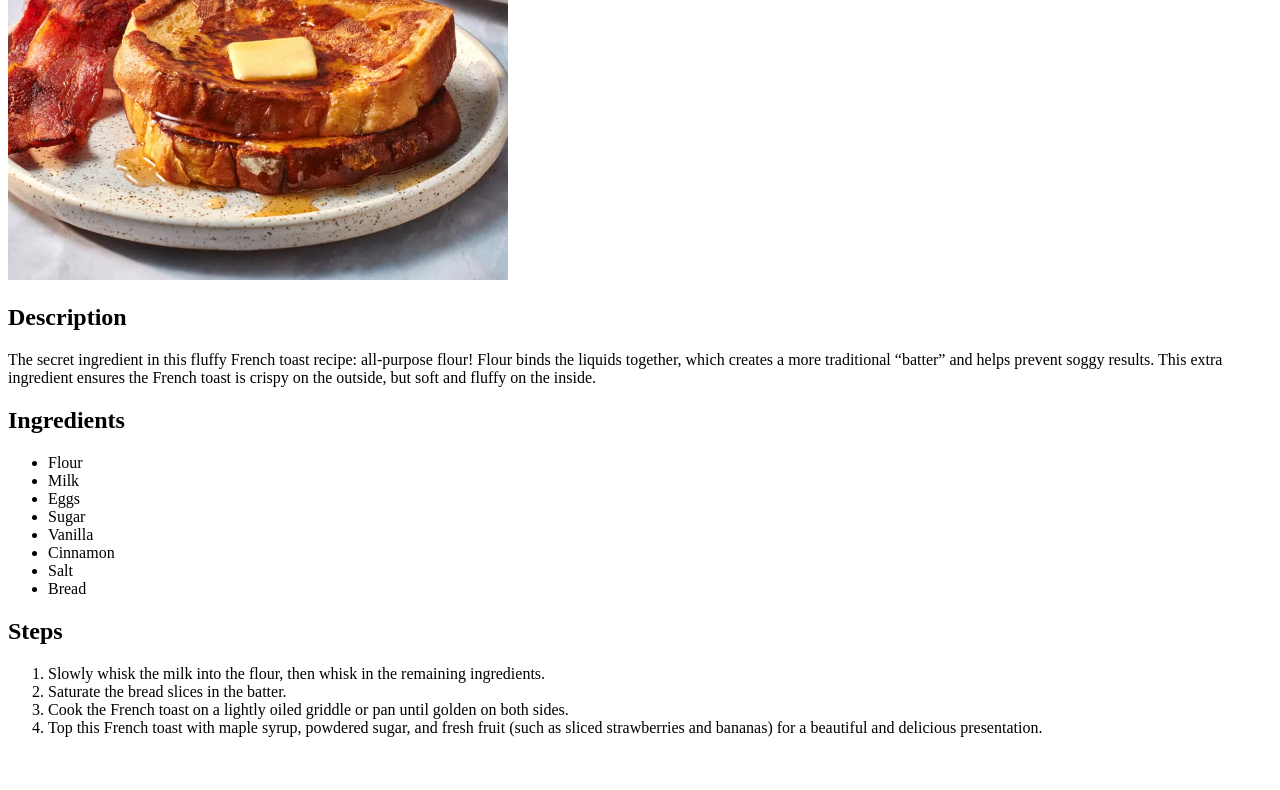
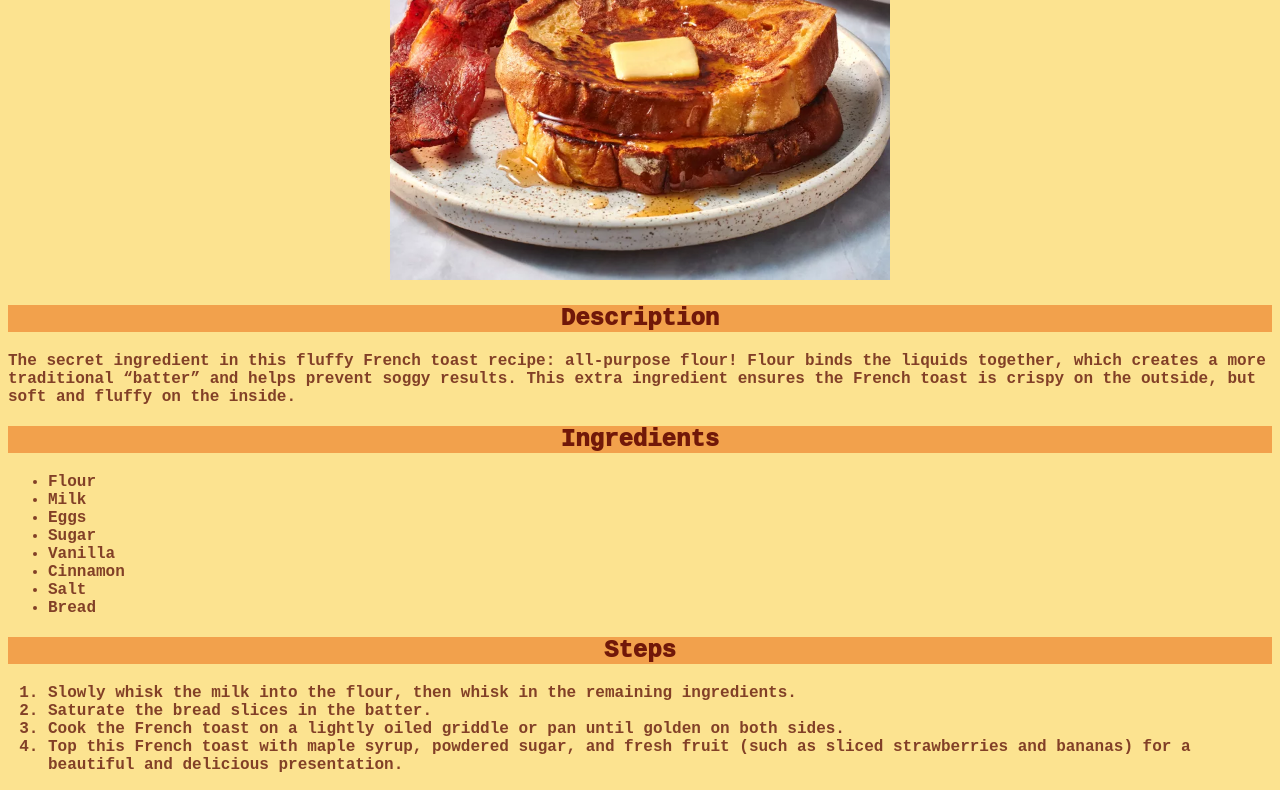
Before and after one commit to 11siddhi/odin-recipes, a plain HTML site: page recipes/french-toast.html in a window 1280 px wide. Shown: the part 175-965 px from the top of the page. Before the commit the page ends 928 px from the top, so only its background shows below. Drawn offline with Linux system fonts and the light colour scheme.

Commit message:
Add style.css
Styled the index and french-toast recipe page

```diff
--- a/recipes/french-toast.html
+++ b/recipes/french-toast.html
@@ -3,16 +3,24 @@
     <head>
         <meta charset="UTF-8">
         <meta name="viewport" content="width=device-width, initial-scale=1.0">
-        <title>French Toast</title>
+        <link rel="stylesheet" href="../style.css">
+        <style>
+            * {
+                background-color: #FCE390;
+            }
+        </style>
+        <title class="heading">French Toast</title>
     </head>
     <body>
         <h1>French Toast</h1>
-        <img src="../images/french-toast.webp" alt="French toast with butter on its top" width="500">
-        <h2>Description</h2>
-        <p>The secret ingredient in this fluffy French toast recipe: all-purpose flour! Flour binds the liquids together, which creates a more traditional “batter” and helps prevent soggy results. This extra ingredient ensures the French toast is crispy on the outside, but soft and fluffy on the inside.</p>
+        <div>
+            <img src="../images/french-toast.webp" alt="French toast with butter on its top" width="500">
+        </div>
+        <h2 class="heading">Description</h2>
+        <p class="content">The secret ingredient in this fluffy French toast recipe: all-purpose flour! Flour binds the liquids together, which creates a more traditional “batter” and helps prevent soggy results. This extra ingredient ensures the French toast is crispy on the outside, but soft and fluffy on the inside.</p>
 
-        <h2>Ingredients</h2>
-        <ul>
+        <h2 class="heading">Ingredients</h2>
+        <ul class="content">
             <li>Flour</li>
             <li>Milk</li>
             <li>Eggs</li>
@@ -23,8 +31,8 @@
             <li>Bread</li>
         </ul>
 
-        <h2>Steps</h2>
-        <ol>
+        <h2 class="heading">Steps</h2>
+        <ol class="content">
             <li>Slowly whisk the milk into the flour, then whisk in the remaining ingredients. </li>
             <li>Saturate the bread slices in the batter.</li>
             <li>Cook the French toast on a lightly oiled griddle or pan until golden on both sides.</li>
--- /dev/null
+++ b/style.css
@@ -0,0 +1,41 @@
+* {
+    font-family: 'Courier New', Courier, monospace;
+}
+
+.title {
+    color: palegreen;
+    background-color: orangered;
+    text-align: center;
+}
+
+/* changes the color of list's bullet points */
+.index li::marker {
+    color: orangered;
+    text-align: center;
+}
+
+.recipe-link {
+    color: orangered;
+    font-weight: 900;
+}
+
+/* for french-roast page */
+div {
+    text-align: center;
+}
+
+.heading {
+    color: #711809;
+    text-align: center;
+    font-weight: 1000;
+    background-color: #F2A14C;
+}
+
+.content {
+    color: #824027;
+    font-weight: 600;
+}
+
+.ft-title {
+    color: maroon;
+}
```
Also changed, not shown: index.html (+11 -5 lines), recipes/doughnut.html (+1 -0 lines), recipes/pizza.html (+1 -0 lines).
